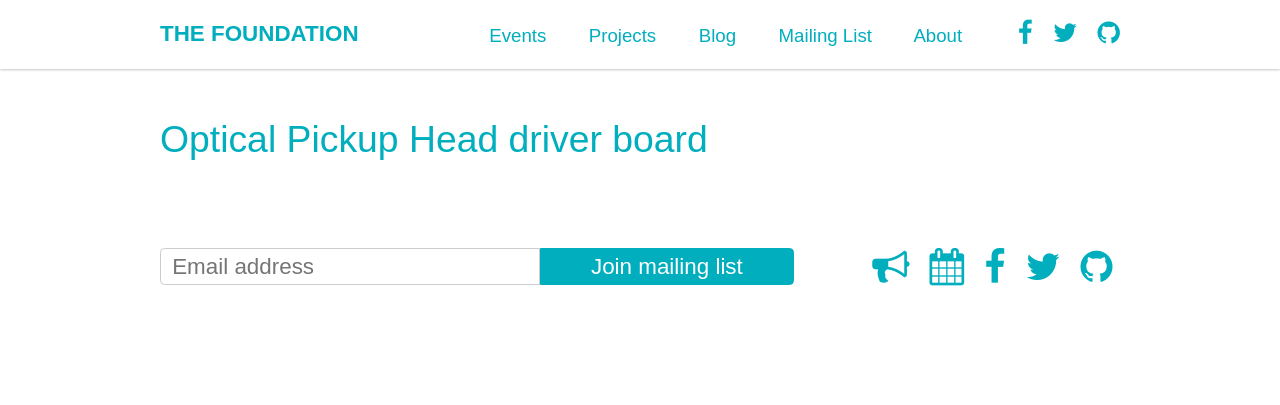
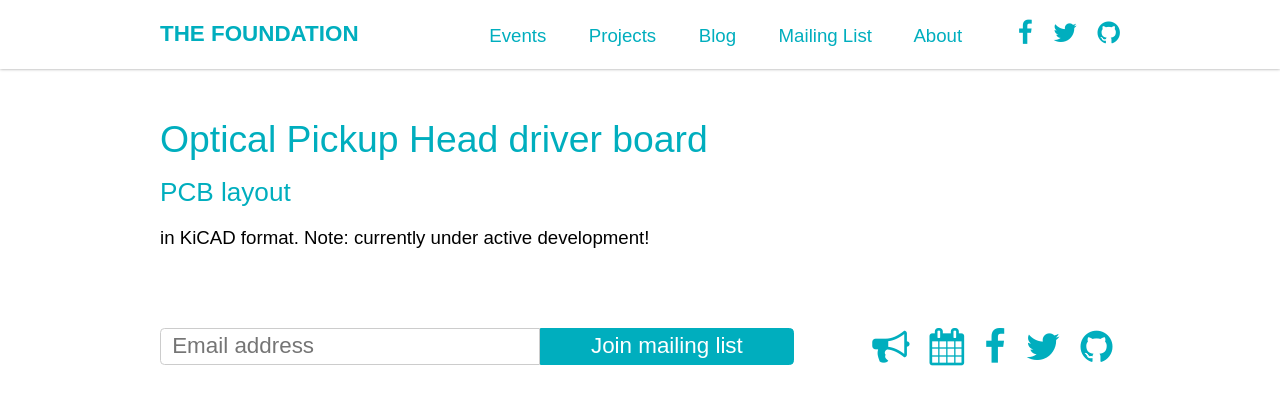
Before and after one commit to the-foundation/the-foundation.github.io, a Jekyll site: the page built from projects/oph/index.md, in a window 1280 px wide. Shown: the top 405 px of the page. Built offline with Jekyll 4.4.1, drawn with Linux system fonts in a browser that asks for light colours; nearby versions of some CDN libraries.

Commit message:
Update index.md

```diff
--- a/projects/oph/index.md
+++ b/projects/oph/index.md
@@ -4,9 +4,8 @@ layout: bare
 ---
 
 # Optical Pickup Head driver board
-<!--
-<div class="project">
-  <h2><a href="/projects/i3">i3 3D printer</a></h2>
-  Our third and most successful 3D printer build to date.
+
+<div class="CAD_files">
+  <h2><a href="/projects/oph/pcb/OPH Driver Mk 2.kicad_pcb">PCB layout</a></h2>
+  in KiCAD format. Note: currently under active development!
 </div>
--->
```
